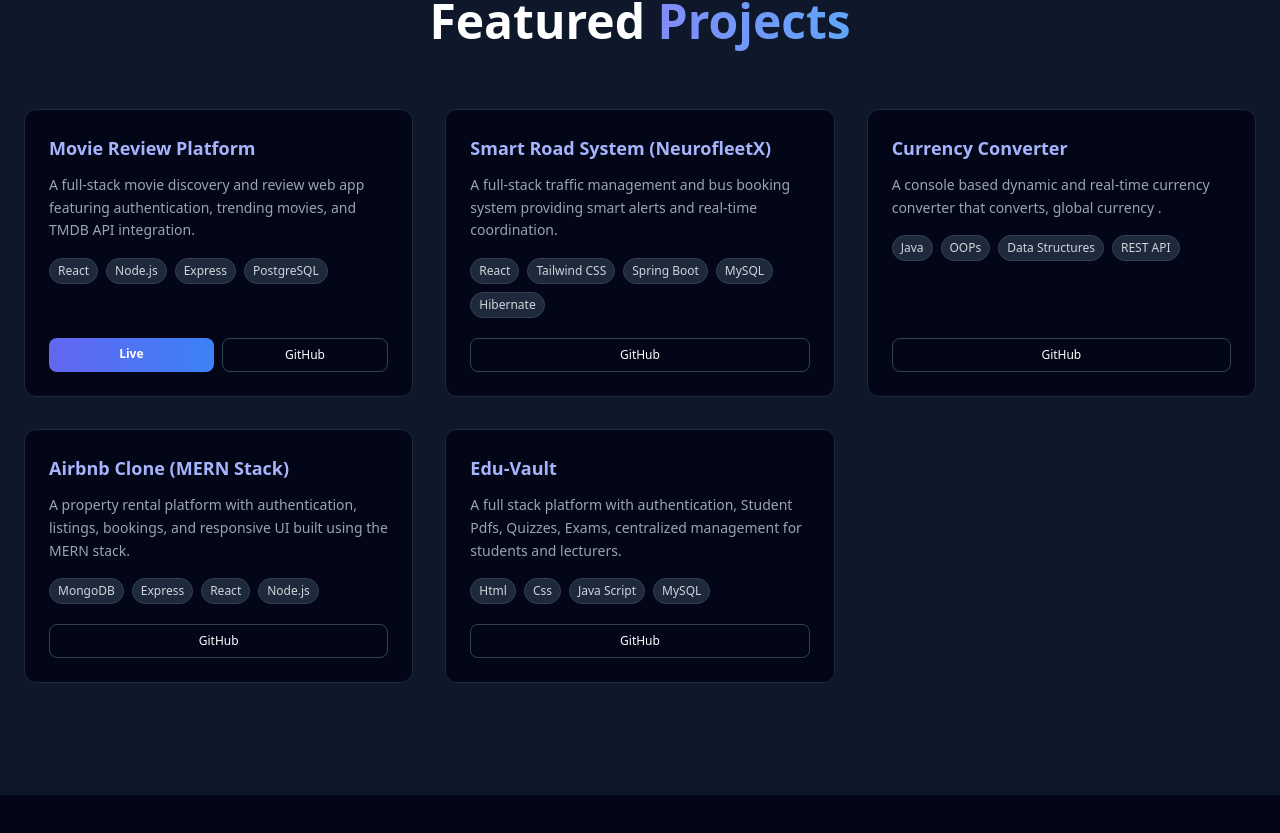
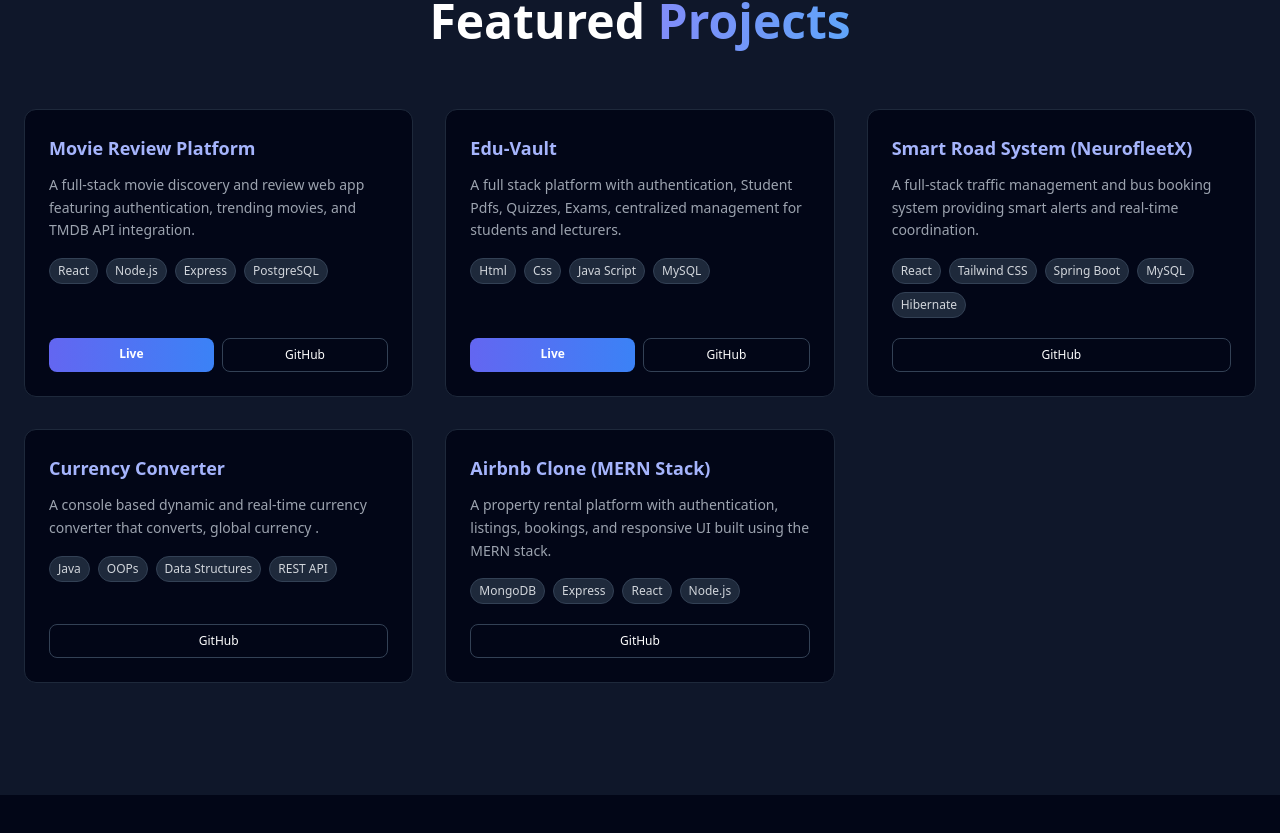
Before and after one commit to saisree2905/portfolio, a React (Vite) app: page / in a window 1280 px wide. Shown: the part 2177-3010 px from the top of the page. Built offline with nearby package versions, Linux system fonts and the light colour scheme.

Commit message:
updated the deployment link

```diff
--- a/src/components/Projects.jsx
+++ b/src/components/Projects.jsx
@@ -9,6 +9,16 @@ function Projects() {
       live: "https://movie-review-frontend-swart.vercel.app/",
       github: "https://github.com/saisree2905/movie-review-platform",
     },
+
+        {
+      title: "Edu-Vault",
+      description:
+        "A full stack platform with authentication, Student Pdfs, Quizzes, Exams, centralized management for students and lecturers.",
+      tech: ["Html", "Css", "Java Script", "MySQL"],
+      live: "https://edu-vault-zeta.vercel.app/",
+      github: "https://github.com/saisree2905/Edu-vault",
+    },
+
     {
   title: "Smart Road System (NeurofleetX)",
   description: "A full-stack traffic management and bus booking system providing smart alerts and real-time coordination.",
@@ -32,13 +42,6 @@ function Projects() {
         "A property rental platform with authentication, listings, bookings, and responsive UI built using the MERN stack.",
       tech: ["MongoDB", "Express", "React", "Node.js"],
       github: "https://github.com/saisree2905/Airbnb",
-    },
-    {
-      title: "Edu-Vault",
-      description:
-        "A full stack platform with authentication, Student Pdfs, Quizzes, Exams, centralized management for students and lecturers.",
-      tech: ["Html", "Css", "Java Script", "MySQL"],
-      github: "https://github.com/saisree2905/Edu-vault",
     },
   ];
 
```
